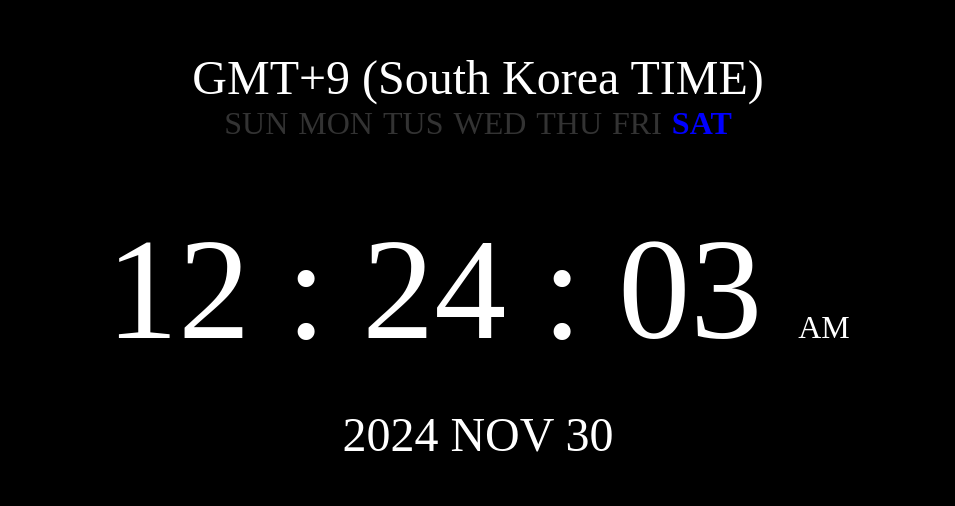
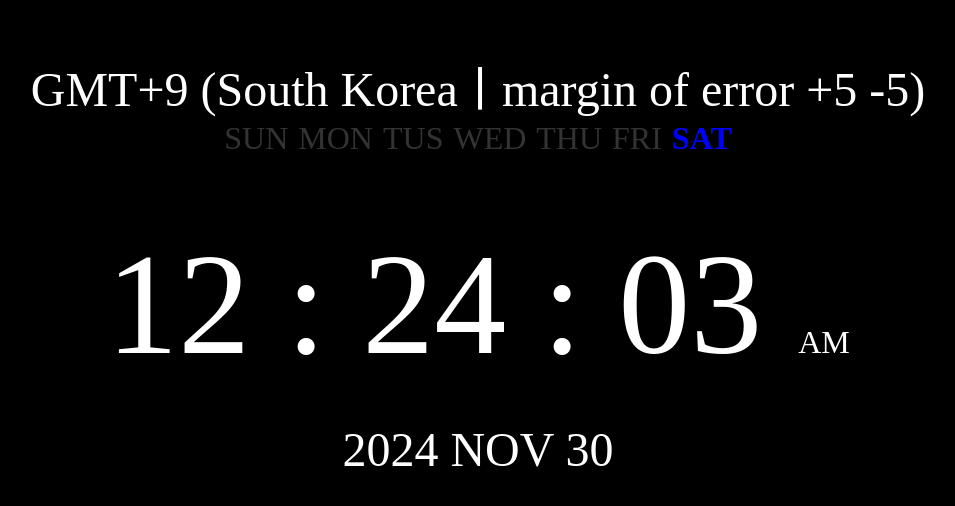
Before and after one commit to kimKIIK/TIMEEEEE, a plain HTML site: page index.html in a window 1280 px wide. Shown: the part 210-716 px from the top of the page, without its empty margins (162-1117 px from the left). Drawn offline with Linux system fonts and the light colour scheme.

Commit message:
Update index.html

```diff
--- a/index.html
+++ b/index.html
@@ -83,7 +83,7 @@
 <body>
   <div class="time test">
     <div class="inside">
-      GMT+9 (South Korea TIME)
+      GMT+9 (South Koreaㅣmargin of error +5 -5)
 
       <div class="days-of-week">
         <span id="sun" class="active">SUN</span>
```
